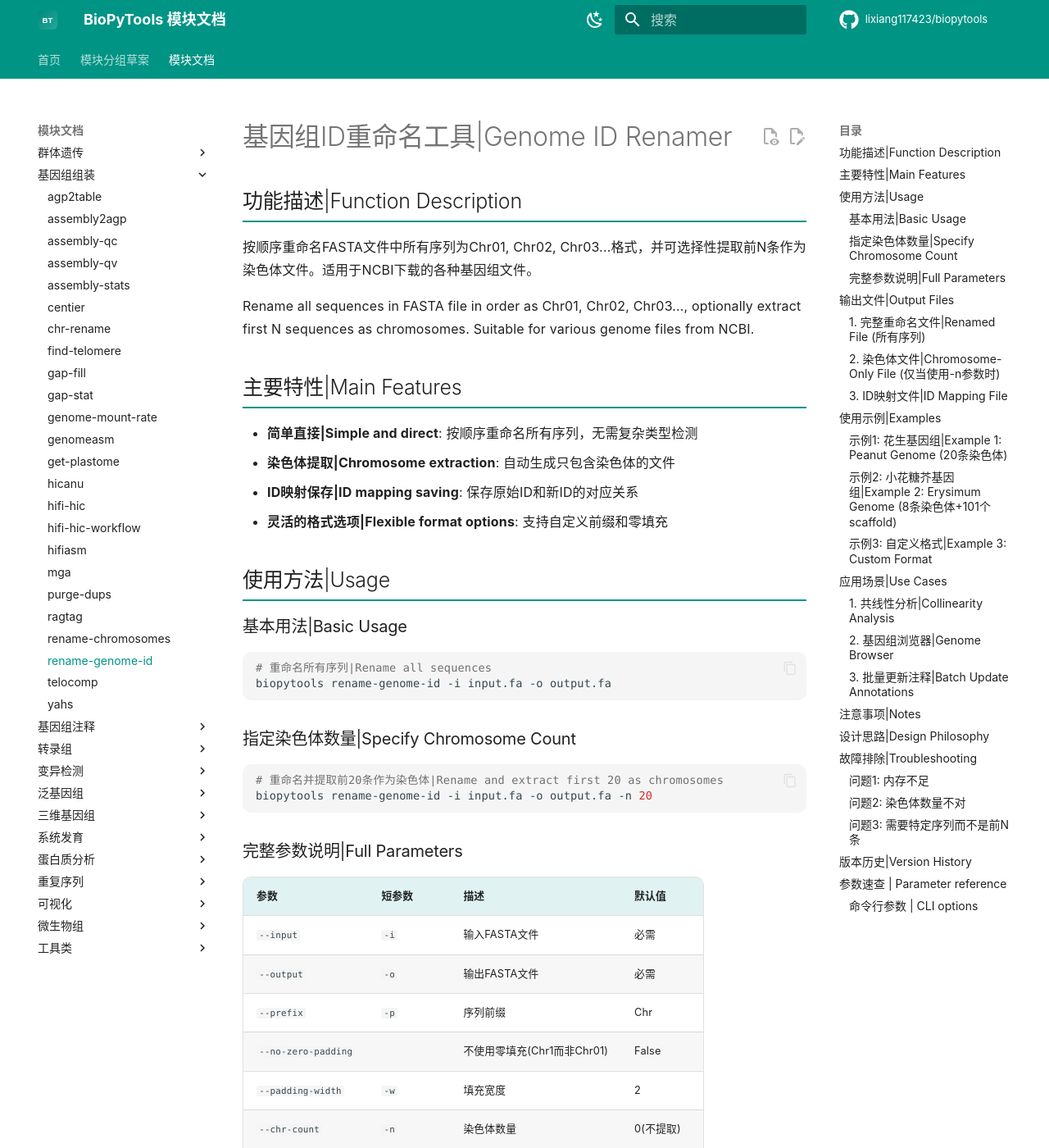
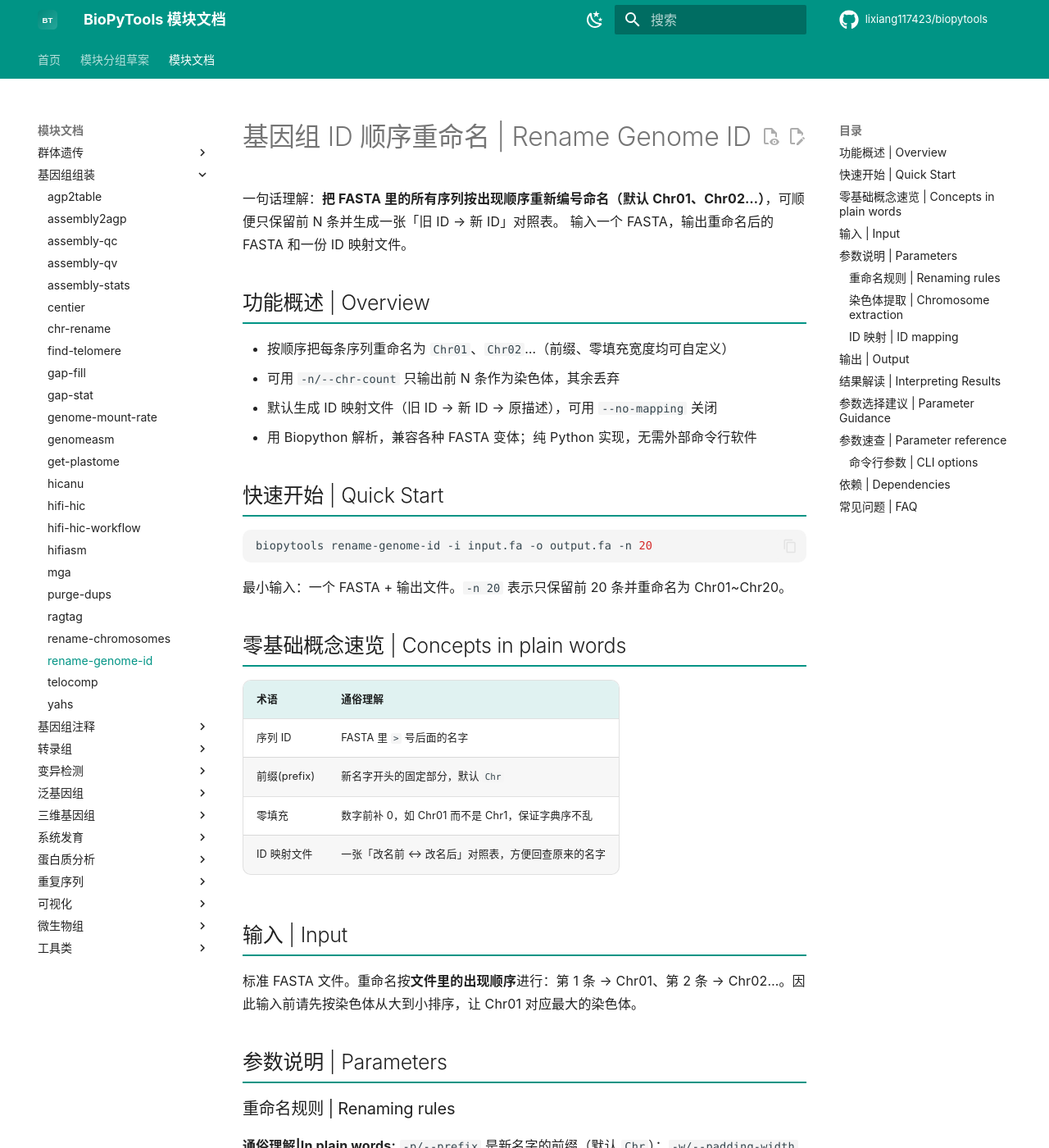
Before and after one commit to lixiang117423/biopytools, an MkDocs documentation site: the page built from docs/rename_genome_id.md, in a window 1280 px wide and 1400 px high. Shown: the whole window at 82% size. Built offline with MkDocs 1.6.1 and Material for MkDocs 9.7.7, drawn with Linux system fonts in a browser that asks for light colours; comment, search, counter and statistics services are not loaded; some of the changed text lies outside the part shown.

Commit message:
docs(phase3): rename_genome_id§14文档(超算覆盖后重写)

````diff
--- a/docs/rename_genome_id.md
+++ b/docs/rename_genome_id.md
@@ -1,180 +1,75 @@
-# 基因组ID重命名工具|Genome ID Renamer
+# 基因组 ID 顺序重命名 | Rename Genome ID
 
-## 功能描述|Function Description
+一句话理解：**把 FASTA 里的所有序列按出现顺序重新编号命名（默认 Chr01、Chr02…）**，可顺便只保留前 N 条并生成一张「旧 ID → 新 ID」对照表。
+输入一个 FASTA，输出重命名后的 FASTA 和一份 ID 映射文件。
 
-按顺序重命名FASTA文件中所有序列为Chr01, Chr02, Chr03...格式，并可选择性提取前N条作为染色体文件。适用于NCBI下载的各种基因组文件。
+## 功能概述 | Overview
 
-Rename all sequences in FASTA file in order as Chr01, Chr02, Chr03..., optionally extract first N sequences as chromosomes. Suitable for various genome files from NCBI.
+- 按顺序把每条序列重命名为 `Chr01`、`Chr02`…（前缀、零填充宽度均可自定义）
+- 可用 `-n/--chr-count` 只输出前 N 条作为染色体，其余丢弃
+- 默认生成 ID 映射文件（旧 ID → 新 ID → 原描述），可用 `--no-mapping` 关闭
+- 用 Biopython 解析，兼容各种 FASTA 变体；纯 Python 实现，无需外部命令行软件
 
-## 主要特性|Main Features
-
-- **简单直接|Simple and direct**: 按顺序重命名所有序列，无需复杂类型检测
-- **染色体提取|Chromosome extraction**: 自动生成只包含染色体的文件
-- **ID映射保存|ID mapping saving**: 保存原始ID和新ID的对应关系
-- **灵活的格式选项|Flexible format options**: 支持自定义前缀和零填充
-
-## 使用方法|Usage
-
-### 基本用法|Basic Usage
+## 快速开始 | Quick Start
 
 ```bash
-# 重命名所有序列|Rename all sequences
-biopytools rename-genome-id -i input.fa -o output.fa
-```
-
-### 指定染色体数量|Specify Chromosome Count
-
-```bash
-# 重命名并提取前20条作为染色体|Rename and extract first 20 as chromosomes
 biopytools rename-genome-id -i input.fa -o output.fa -n 20
 ```
 
-### 完整参数说明|Full Parameters
+最小输入：一个 FASTA + 输出文件。`-n 20` 表示只保留前 20 条并重命名为 Chr01~Chr20。
 
-| 参数|短参数|描述|默认值|
-|------|------|------|------|
-| `--input`|`-i`|输入FASTA文件|必需|
-| `--output`|`-o`|输出FASTA文件|必需|
-| `--prefix`|`-p`|序列前缀|Chr|
-| `--no-zero-padding`||不使用零填充(Chr1而非Chr01)|False|
-| `--padding-width`|`-w`|填充宽度|2|
-| `--chr-count`|`-n`|染色体数量|0(不提取)|
-| `--no-mapping`||不保存ID映射文件|False|
-| `--mapping-file`||指定映射文件路径|自动生成|
-| `--log-level`||日志级别|INFO|
+## 零基础概念速览 | Concepts in plain words
 
-## 输出文件|Output Files
+| 术语 | 通俗理解 |
+|------|----------|
+| 序列 ID | FASTA 里 `>` 号后面的名字 |
+| 前缀(prefix) | 新名字开头的固定部分，默认 `Chr` |
+| 零填充 | 数字前补 0，如 Chr01 而不是 Chr1，保证字典序不乱 |
+| ID 映射文件 | 一张「改名前 ↔ 改名后」对照表，方便回查原来的名字 |
 
-### 1. 完整重命名文件|Renamed File (所有序列)
-包含所有序列，全部按顺序重命名：
-```
-output.fa (或用户指定名称)
+## 输入 | Input
+
+标准 FASTA 文件。重命名按**文件里的出现顺序**进行：第 1 条 → Chr01、第 2 条 → Chr02…。因此输入前请先按染色体从大到小排序，让 Chr01 对应最大的染色体。
+
+## 参数说明 | Parameters
+
+### 重命名规则 | Renaming rules
+
+**通俗理解|In plain words:** `-p/--prefix` 是新名字的前缀（默认 `Chr`）；`-w/--padding-width` 是数字补几位 0（默认 2，即 01、02…，超过 99 条会自动变 3 位）；`--no-zero-padding` 则不做补零（Chr1、Chr2…）。这些一般用默认即可。
+
+### 染色体提取 | Chromosome extraction
+
+**通俗理解|In plain words:** `-n/--chr-count` 表示「只保留前 N 条当染色体」，`0` 表示全部保留并重命名。当你只想把前 20 条变成染色体、丢掉后面小 scaffold 时用它。
+
+### ID 映射 | ID mapping
+
+**通俗理解|In plain words:** 默认会生成映射文件（`输出文件名_stem_id_mapping.txt`），记录每条序列的旧 ID、新 ID、原描述。`--no-mapping` 可关闭；`--mapping-file` 可自定义映射文件路径。
+
+## 输出 | Output
+
+```text
+输出目录/
+├── output.fa                    # 重命名后的 FASTA(-o 指定)
+├── output_id_mapping.txt        # 旧ID → 新ID → 描述 对照表(默认生成)
+└── fasta_id_renamer.log         # 运行日志
 ```
 
-### 2. 染色体文件|Chromosome-Only File (仅当使用-n参数时)
-仅包含前N条序列（染色体）：
-```
-output_chr_only.fa
-```
+- `output.fa`：重命名后的序列，序列头为新 ID（原描述不保留）
+- `output_id_mapping.txt`：三列 TSV（Original_ID / New_ID / Description），改名前后的对应关系都在这里
 
-### 3. ID映射文件|ID Mapping File
-原始ID和新ID的对应关系：
-```
-output_id_mapping.txt
-```
+## 结果解读 | Interpreting Results
 
-格式：
-```
-# Original_ID	New_ID	Description
-CM081539.1	Chr01	CM081539.1 ... chromosome 1 ...
-CM081540.1	Chr02	CM081540.1 ... chromosome 2 ...
-```
+- 用 `grep "^>" output.fa` 检查序列头是否为整齐的 Chr01、Chr02…
+- 序列头只保留新 ID，**原描述信息被丢弃**，但完整保存在映射文件里，需要回查时看映射文件
+- 若只输出了前 N 条，其余序列被丢弃（不写入任何文件），确认 `-n` 是否符合预期
 
-## 使用示例|Examples
+## 参数选择建议 | Parameter Guidance
 
-### 示例1: 花生基因组|Example 1: Peanut Genome (20条染色体)
-
-```bash
-biopytools rename-genome-id \
-    -i GCA_039854485.1_S83_genomic.fna \
-    -o peanut_renamed.fna \
-    -n 20
-```
-
-**结果|Results:**
-- `peanut_renamed.fna`: 全部20条序列 → Chr01-Chr20
-- `peanut_renamed_chr_only.fna`: 仅20条染色体
-- `peanut_renamed_id_mapping.txt`: ID映射文件
-
-### 示例2: 小花糖芥基因组|Example 2: Erysimum Genome (8条染色体+101个scaffold)
-
-```bash
-biopytools rename-genome-id \
-    -i GCA_040802135.1_genomic.fna \
-    -o ech_renamed.fna \
-    -n 8
-```
-
-**结果|Results:**
-- `ech_renamed.fna`: 全部109条序列 → Chr01-Chr109
-- `ech_renamed_chr_only.fna`: 前8条染色体 → Chr01-Chr08
-- `ech_renamed_id_mapping.txt`: ID映射文件
-
-### 示例3: 自定义格式|Example 3: Custom Format
-
-```bash
-# 不使用零填充
-biopytools rename-genome-id \
-    -i input.fa -o output.fa \
-    --no-zero-padding
-
-# 三位数字填充
-biopytools rename-genome-id \
-    -i input.fa -o output.fa \
-    -w 3
-
-# 自定义前缀
-biopytools rename-genome-id \
-    -i input.fa -o output.fa \
-    -p chromosome
-```
-
-## 应用场景|Use Cases
-
-### 1. 共线性分析|Collinearity Analysis
-简化后的序列ID更易读：
-```
-Before: CM081539.1 vs LNXXXXXX.1
-After:  Chr01 vs Chr01
-```
-
-### 2. 基因组浏览器|Genome Browser
-简短的ID显示更清晰
-
-### 3. 批量更新注释|Batch Update Annotations
-使用ID映射文件批量更新GFF/GTF：
-```bash
-# 使用映射文件更新GFF
-awk 'NR==FNR{map[$1]=$2; next} $3 in map{$3=map[$3]}1' id_mapping.txt annotation.gff > annotation_renamed.gff
-```
-
-## 注意事项|Notes
-
-1. **文件大小|File Size**: 此工具会复制整个FASTA文件，大文件可能需要较长时间和磁盘空间
-2. **序列顺序|Sequence Order**: 工具按文件中的顺序重命名，不改变序列顺序
-3. **染色体数量|Chromosome Count**: 使用`-n`参数时确保指定的数量正确
-4. **备份原文件|Backup**: 建议保留原始FASTA文件作为备份
-
-## 设计思路|Design Philosophy
-
-**为什么按顺序重命名？|Why rename in order?**
-
-1. **通用性|Universality**: 不需要复杂的序列类型检测，适用于所有基因组文件
-2. **可预测性|Predictability**: 输出结果完全可预测，易于调试
-3. **简单性|Simplicity**: 逻辑简单，不容易出错
-
-**为什么支持提取染色体？|Why support chromosome extraction?**
-
-1. **常见需求|Common Need**: 很多分析只需要染色体序列
-2. **便捷性|Convenience**: 一步完成重命名和提取，无需额外命令
-3. **灵活性|Flexibility**: 可以选择提取任意数量的序列
-
-## 故障排除|Troubleshooting
-
-### 问题1: 内存不足
-**解决方案|Solution**: 对于超大基因组文件，考虑使用seqkit等工具先提取需要的序列
-
-### 问题2: 染色体数量不对
-**解决方案|Solution**: 先用`grep -c "^>" input.fa`检查序列总数，确认染色体数量
-
-### 问题3: 需要特定序列而不是前N条
-**解决方案|Solution**:
-1. 使用本工具重命名所有序列
-2. 使用seqkit根据ID映射文件提取特定序列
-
-## 版本历史|Version History
-
-- **v1.0.0** (2026-01-21): 初始版本，支持按顺序重命名和染色体提取|Initial release with sequential renaming and chromosome extraction
+- **只要染色体、丢弃 scaffold**：`-n 染色体数`
+- **全部重命名、一条不丢**：不写 `-n`（默认 0）
+- **不要 Chr 前缀**：`-p Scaffold` 或 `-p contig`
+- **想要 Chr1 而非 Chr01**：`--no-zero-padding`
+- **输入顺序最重要**：先按长度排序再输入，让编号和大小对应
 
 <!-- BEGIN PARAMS:auto -->
 
@@ -197,3 +92,21 @@ awk 'NR==FNR{map[$1]=$2; next} $3 in map{$3=map[$3]}1' id_mapping.txt annotation
 | `--log-level` | `INFO` | DEBUG/INFO/WARNING/ERROR | 日志级别｜Log level |
 
 <!-- END PARAMS:auto -->
+
+## 依赖 | Dependencies
+
+- Python 包 `biopython`（`Bio.SeqIO`，用于解析 FASTA）
+
+## 常见问题 | FAQ
+
+**Q1：和 `biopytools rename-chromosomes` 有什么区别？**
+两者都重命名序列，但侧重点不同：本工具**逐条顺序编号**（前缀/补零宽度可定制、能生成 ID 映射文件、可只提取前 N 条）；`rename-chromosomes` 固定输出 Chr01 格式、额外支持把其余序列改名为 HiC_scaffold。需要保留旧 ID 对照就用本工具。
+
+**Q2：原序列描述会丢吗？**
+输出 FASTA 里只保留新 ID（原描述被新 ID 覆盖），但原描述完整保存在 `id_mapping.txt` 里。
+
+**Q3：有断点续传吗？**
+没有。本工具单步流式处理，重跑即重新生成，无需续传。
+
+**Q4：映射文件不想要能关吗？**
+能，加 `--no-mapping`；或想换位置用 `--mapping-file 路径`。
````
